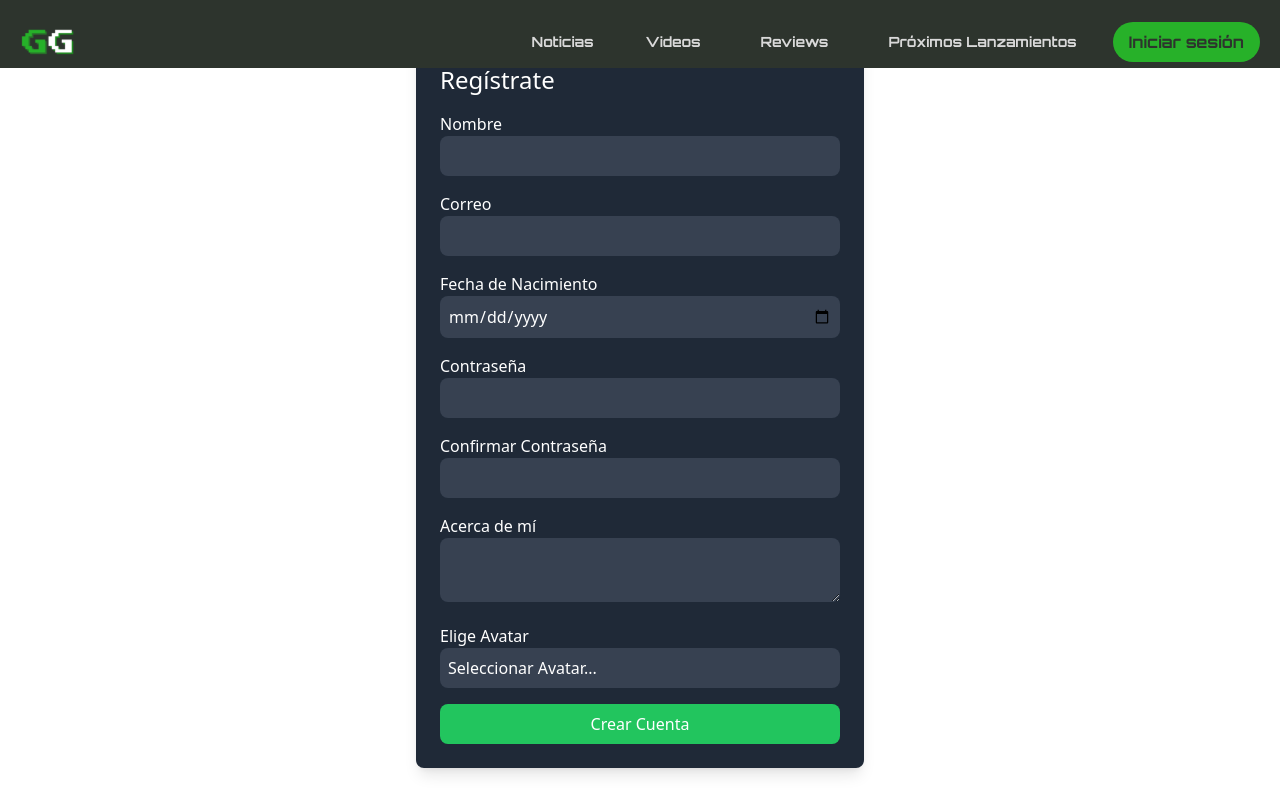
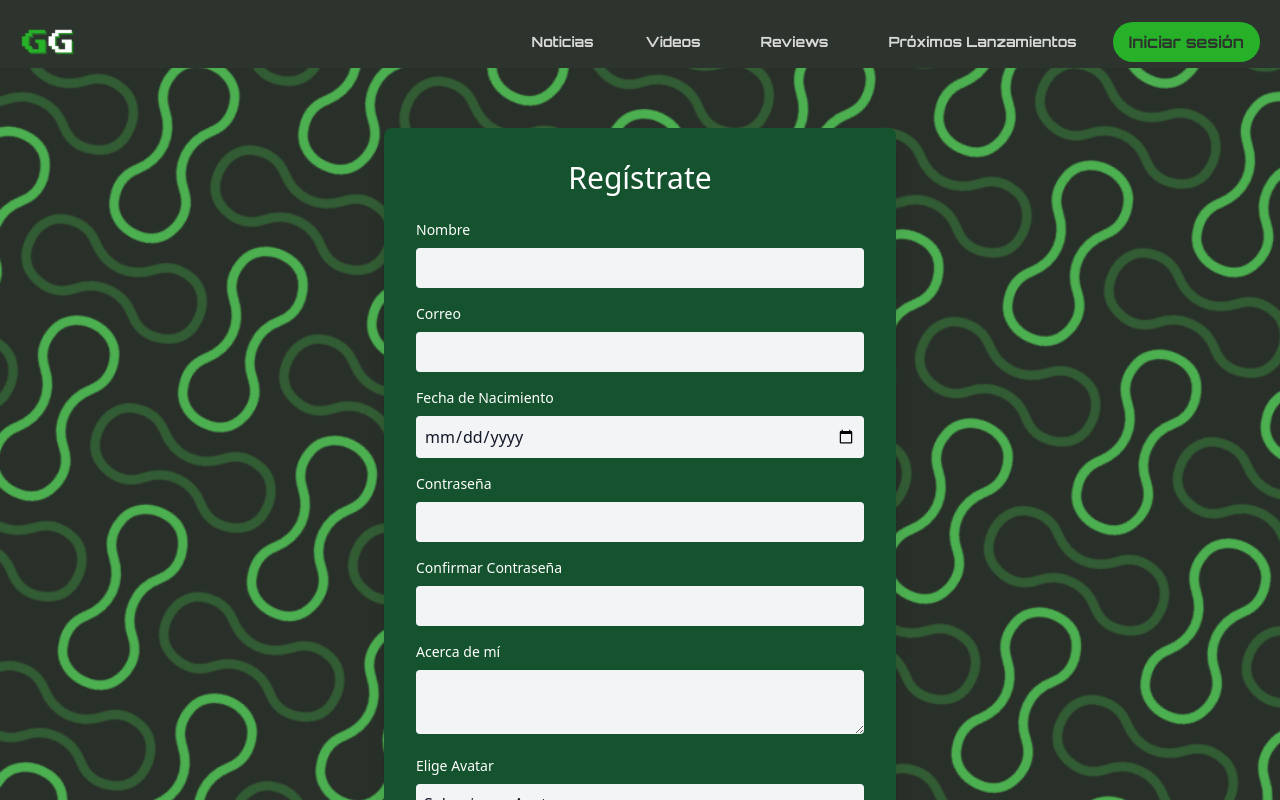
Before and after one commit to Yedpt/gitGame, a React (Vite) app in the folder client/: page /register in a window 1280 px wide. Shown: the top 800 px of the page. Built offline with nearby package versions, Linux system fonts and the light colour scheme.

Commit message:
connection with database done

```diff
--- a/client/src/pages/Login.jsx
+++ b/client/src/pages/Login.jsx
@@ -7,6 +7,8 @@ const Login = () => {
   const [email, setEmail] = useState('');
   const [password, setPassword] = useState('');
   const [error, setError] = useState(null);
+  const [emailError, setEmailError] = useState('');
+  const [passwordError, setPasswordError] = useState('');
 
   const navigate = useNavigate();
 
@@ -14,8 +16,42 @@ const Login = () => {
     navigate('/register');
   };
 
+  // Validaciones
+  const validateEmail = (email) => {
+    const emailRegex = /^[^\s@]+@[^\s@]+\.[^\s@]+$/;
+    return emailRegex.test(email);
+  };
+
+  const validatePassword = (password) => {
+    return password.length >= 6;
+  };
+
   const handleSubmit = async (e) => {
     e.preventDefault();
+    let valid = true;
+
+    // Limpiamos los errores previos
+    setEmailError('');
+    setPasswordError('');
+    setError(null);
+
+    // Validación de email
+    if (!validateEmail(email)) {
+      setEmailError('El formato del correo no es válido.');
+      valid = false;
+    }
+
+    // Validación de contraseña
+    if (!validatePassword(password)) {
+      setPasswordError('La contraseña debe tener al menos 6 caracteres.');
+      valid = false;
+    }
+
+    // Si no es válido, no hacemos el submit
+    if (!valid) {
+      return;
+    }
+
     try {
       const response = await axios.post('http://localhost:3000/api/login', { email, password });
       console.log('Login exitoso:', response.data);
@@ -27,15 +63,9 @@ const Login = () => {
 
   return (
     <div
-      className="min-h-screen flex flex-col justify-between px-8"  // Flex para centrar con espacios
-      style={{
-        backgroundImage: `url('/fondoLoginMobile.svg')`, // Asegúrate de colocar correctamente la ruta del archivo SVG
-        backgroundSize: 'cover',
-        backgroundPosition: 'center',
-      }}
+      className="min-h-screen flex flex-col justify-between px-8 mt-8 bg-cover bg-center bg-no-repeat"
+      style={{ backgroundImage: `url('/fondoLoginMobile.png')` }}
     >
-
-
       {/* Contenedor de login centrado */}
       <div className="flex-grow flex justify-center items-center">
         <div className="bg-green-900 p-8 rounded-lg shadow-lg max-w-md w-full md:max-w-lg">
@@ -48,12 +78,12 @@ const Login = () => {
               </label>
               <input
                 className="w-full p-2 rounded bg-gray-100 text-gray-900"
-                type="email"
+                type="text"  // Cambiado a "text" para eliminar la validación nativa
                 id="email"
                 value={email}
                 onChange={(e) => setEmail(e.target.value)}
-                required
               />
+              {emailError && <p className="text-red-500 text-sm mt-2">{emailError}</p>}
             </div>
             <div className="mb-6">
               <label className="block text-white text-sm mb-2" htmlFor="password">
@@ -65,8 +95,8 @@ const Login = () => {
                 id="password"
                 value={password}
                 onChange={(e) => setPassword(e.target.value)}
-                required
               />
+              {passwordError && <p className="text-red-500 text-sm mt-2">{passwordError}</p>}
             </div>
             <button
               className="w-full bg-green-500 hover:bg-green-600 text-white p-2 rounded"
@@ -77,7 +107,7 @@ const Login = () => {
           </form>
           <div className="mt-4 text-center">
             <p className="text-white text-sm">
-              ¿Aún no tienes cuenta? <a href="#" onClick={handleSignupClick}className="text-green-400">Crea una.</a>
+              ¿Aún no tienes cuenta? <a href="#" onClick={handleSignupClick} className="text-green-400">Crea una.</a>
             </p>
             <p className="text-white text-sm mt-2">
               <a href="#" className="text-green-400">Olvidé mi contraseña</a>
@@ -85,8 +115,6 @@ const Login = () => {
           </div>
         </div>
       </div>
-
-
     </div>
   );
 };
--- a/client/src/pages/Register.jsx
+++ b/client/src/pages/Register.jsx
@@ -68,91 +68,97 @@ const Register = () => {
   };
 
   return (
-    <div className="max-w-md mx-auto bg-gray-800 p-6 rounded-lg shadow-lg mt-10 mb-10">
-      <h1 className="text-2xl text-white mb-4">Regístrate</h1>
+    <div className="min-h-screen flex flex-col justify-between px-8 bg-cover bg-center bg-no-repeat py-12"
+      style={{ backgroundImage: `url('/fondoLoginMobile.png')` }}
+    >
+      {/* Contenedor de registro centrado */}
+      <div className="flex-grow flex justify-center items-center mt-20"> {/* Agregado mt-20 para margen superior */}
+        <div className="bg-green-900 p-8 rounded-lg shadow-lg max-w-md w-full md:max-w-lg">
+          <h2 className="text-white text-3xl mb-6 text-center">Regístrate</h2>
+
           <form onSubmit={handleSubmit}>
             {/* Nombre */}
             <div className="mb-4">
-          <label className="block text-white">Nombre</label>
+              <label className="block text-white text-sm mb-2">Nombre</label>
               <input
                 type="text"
                 name="name"
                 value={formData.name}
                 onChange={handleChange}
-            className="w-full p-2 rounded-lg bg-gray-700 text-white"
+                className="w-full p-2 rounded bg-gray-100 text-gray-900"
               />
               {errors.name && <p className="text-red-500 text-sm">{errors.name}</p>}
             </div>
 
             {/* Correo */}
             <div className="mb-4">
-          <label className="block text-white">Correo</label>
+              <label className="block text-white text-sm mb-2">Correo</label>
               <input
                 type="email"
                 name="email"
                 value={formData.email}
                 onChange={handleChange}
-            className="w-full p-2 rounded-lg bg-gray-700 text-white"
+                className="w-full p-2 rounded bg-gray-100 text-gray-900"
               />
               {errors.email && <p className="text-red-500 text-sm">{errors.email}</p>}
             </div>
 
             {/* Fecha de nacimiento */}
             <div className="mb-4">
-          <label className="block text-white">Fecha de Nacimiento</label>
+              <label className="block text-white text-sm mb-2">Fecha de Nacimiento</label>
               <input
                 type="date"
                 name="birth_date"
                 value={formData.birth_date}
                 onChange={handleChange}
-            className="w-full p-2 rounded-lg bg-gray-700 text-white"
+                className="w-full p-2 rounded bg-gray-100 text-gray-900"
               />
               {errors.birth_date && <p className="text-red-500 text-sm">{errors.birth_date}</p>}
             </div>
 
             {/* Contraseña */}
             <div className="mb-4">
-          <label className="block text-white">Contraseña</label>
+              <label className="block text-white text-sm mb-2">Contraseña</label>
               <input
                 type="password"
                 name="password"
                 value={formData.password}
                 onChange={handleChange}
-            className="w-full p-2 rounded-lg bg-gray-700 text-white"
+                className="w-full p-2 rounded bg-gray-100 text-gray-900"
               />
               {errors.password && <p className="text-red-500 text-sm">{errors.password}</p>}
             </div>
 
-        {/* Confirmar Contraseña */}
+            {/* Confirmar contraseña */}
             <div className="mb-4">
-          <label className="block text-white">Confirmar Contraseña</label>
+              <label className="block text-white text-sm mb-2">Confirmar Contraseña</label>
               <input
                 type="password"
                 name="confirmPassword"
                 value={formData.confirmPassword}
                 onChange={handleChange}
-            className="w-full p-2 rounded-lg bg-gray-700 text-white"
+                className="w-full p-2 rounded bg-gray-100 text-gray-900"
               />
               {errors.confirmPassword && <p className="text-red-500 text-sm">{errors.confirmPassword}</p>}
             </div>
 
             {/* Acerca de mí */}
             <div className="mb-4">
-          <label className="block text-white">Acerca de mí</label>
+              <label className="block text-white text-sm mb-2">Acerca de mí</label>
               <textarea
                 name="bio"
                 value={formData.bio}
                 onChange={handleChange}
-            className="w-full p-2 rounded-lg bg-gray-700 text-white"
+                className="w-full p-2 rounded bg-gray-100 text-gray-900"
               ></textarea>
               {errors.bio && <p className="text-red-500 text-sm">{errors.bio}</p>}
             </div>
 
-        {/* Elige Avatar */}
+            {/* Elige avatar */}
             <div className="mb-4 relative">
-          <label className="block text-white">Elige Avatar</label>
+              <label className="block text-white text-sm mb-2">Elige Avatar</label>
               <div
-            className="w-full p-2 rounded-lg bg-gray-700 text-white cursor-pointer"
+                className="w-full p-2 rounded bg-gray-100 text-gray-900 cursor-pointer"
                 onClick={() => setShowAvatarDropdown(!showAvatarDropdown)}
               >
                 {formData.avatar ? (
@@ -166,7 +172,6 @@ const Register = () => {
                 )}
               </div>
 
-          {/* Dropdown de avatares */}
               {showAvatarDropdown && (
                 <div
                   className="absolute z-10 mt-2 w-full bg-gray-800 p-4 rounded-lg shadow-lg grid grid-cols-4 gap-4"
@@ -177,7 +182,7 @@ const Register = () => {
                       key={index}
                       src={avatar}
                       alt={`Avatar ${index + 1}`}
-                  className="w-16 h-16 object-cover  cursor-pointer hover:ring-4 hover:ring-green-500"  // Añadido object-cover para asegurar que la imagen mantenga sus proporciones
+                      className="w-16 h-16 object-cover cursor-pointer hover:ring-4 hover:ring-green-500"
                       onClick={() => handleAvatarSelect(avatar)}
                     />
                   ))}
@@ -186,10 +191,12 @@ const Register = () => {
               {errors.avatar && <p className="text-red-500 text-sm">{errors.avatar}</p>}
             </div>
 
-        <button type="submit" className="w-full bg-green-500 text-white p-2 rounded-lg">
+            <button type="submit" className="w-full bg-green-500 hover:bg-green-600 text-white p-2 rounded">
               Crear Cuenta
             </button>
           </form>
+        </div>
+      </div>
     </div>
   );
 };
```
Also changed, not shown: client/public/fondoLoginMobile.png (added), client/public/fondoLoginMobile.svg (deleted). Lines whose indentation alone changed are shown as unchanged.
